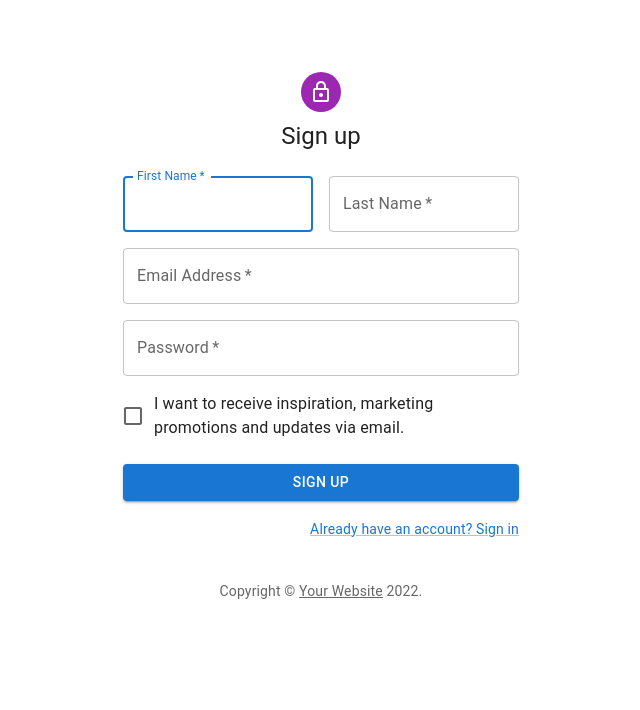
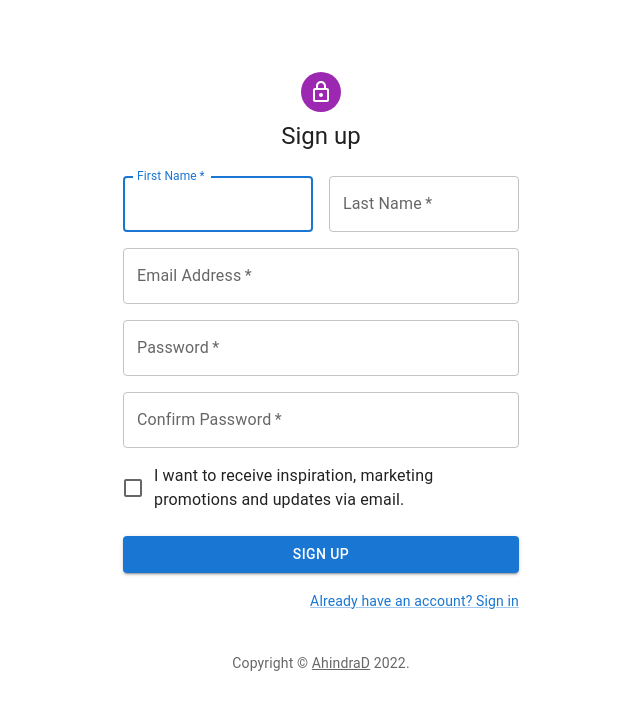
Before and after one commit to AhindraD/Ebay---Frontend---Full-Stack-MERN, a React (Create React App) app: page / in a window 1280 px wide. Shown: the top 710 px of the page, without its empty margins (319-959 px from the left). Built offline with nearby package versions, Linux system fonts and the light colour scheme.

Commit message:
connected to my backend

```diff
--- a/src/components/Signup.jsx
+++ b/src/components/Signup.jsx
@@ -18,7 +18,7 @@ function Copyright(props) {
         <Typography variant="body2" color="text.secondary" align="center" {...props}>
             {'Copyright © '}
             <Link color="inherit" href="https://mui.com/">
-                Your Website
+                AhindraD
             </Link>{' '}
             {new Date().getFullYear()}
             {'.'}
@@ -29,13 +29,27 @@ function Copyright(props) {
 const theme = createTheme();
 
 export default function SignUp() {
-    const handleSubmit = (event) => {
+    const handleSubmit = async (event) => {
         event.preventDefault();
         const data = new FormData(event.currentTarget);
-        console.log({
+        let newUser={
+            name: data.get('firstName') + data.get('lastName'),
             email: data.get('email'),
             password: data.get('password'),
-        });
+            confirmPassword: data.get('confirmPassword'),
+        };
+
+        await fetch("http://localhost:8000/auth/signup", {
+            method: "POST",
+            headers: {
+                "Content-Type": "application/json",
+            },
+            body: JSON.stringify(newUser),
+        })
+            .catch(error => {
+                window.alert(error);
+                return;
+            });
     };
 
     return (
@@ -101,6 +115,17 @@ export default function SignUp() {
                                 />
                             </Grid>
                             <Grid item xs={12}>
+                                <TextField
+                                    required
+                                    fullWidth
+                                    name="confirmPassword"
+                                    label="Confirm Password"
+                                    type="password"
+                                    id="confirmPassword"
+                                    autoComplete="new-password"
+                                />
+                            </Grid>
+                            <Grid item xs={12}>
                                 <FormControlLabel
                                     control={<Checkbox value="allowExtraEmails" color="primary" />}
                                     label="I want to receive inspiration, marketing promotions and updates via email."
```
